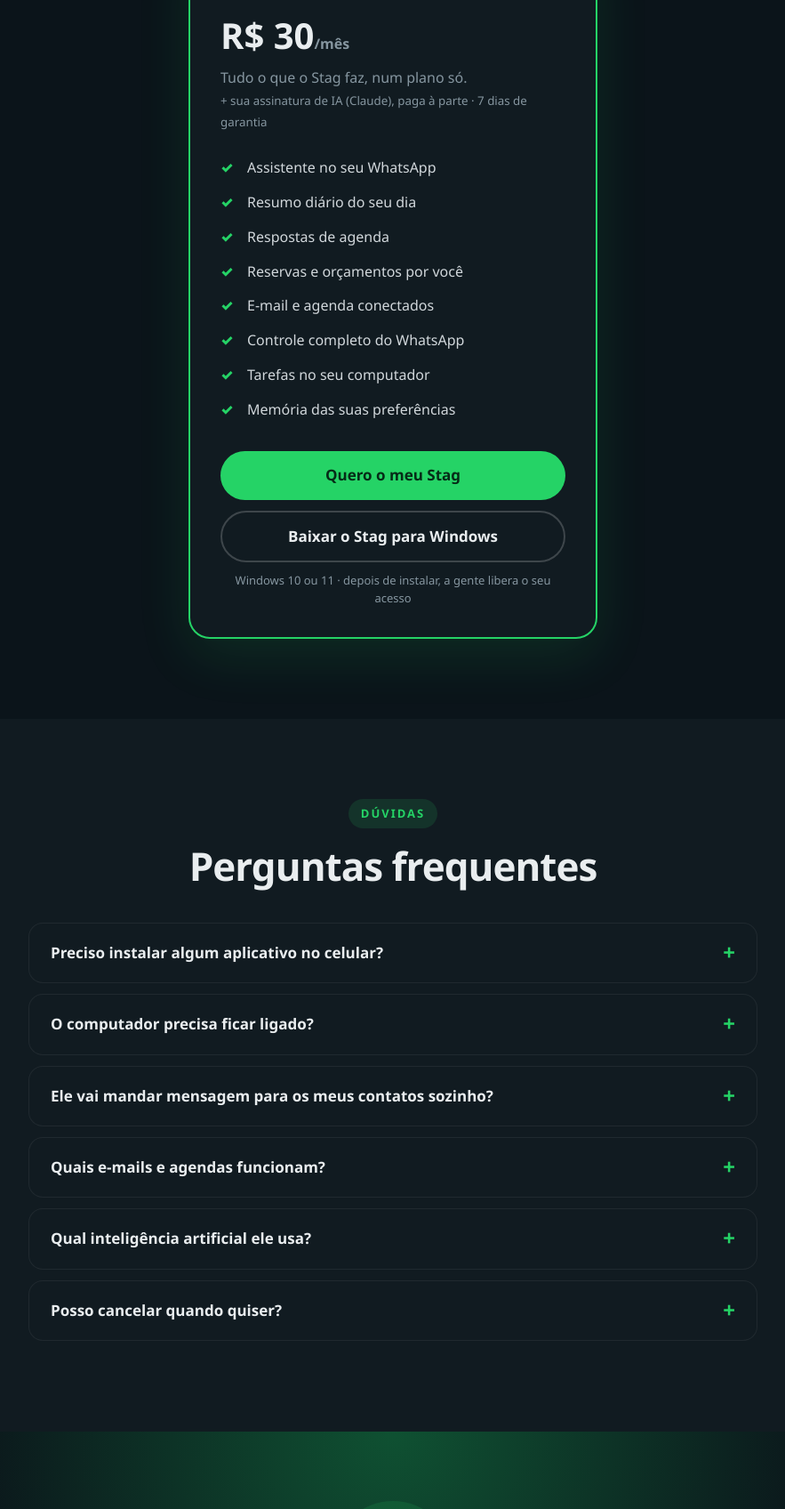
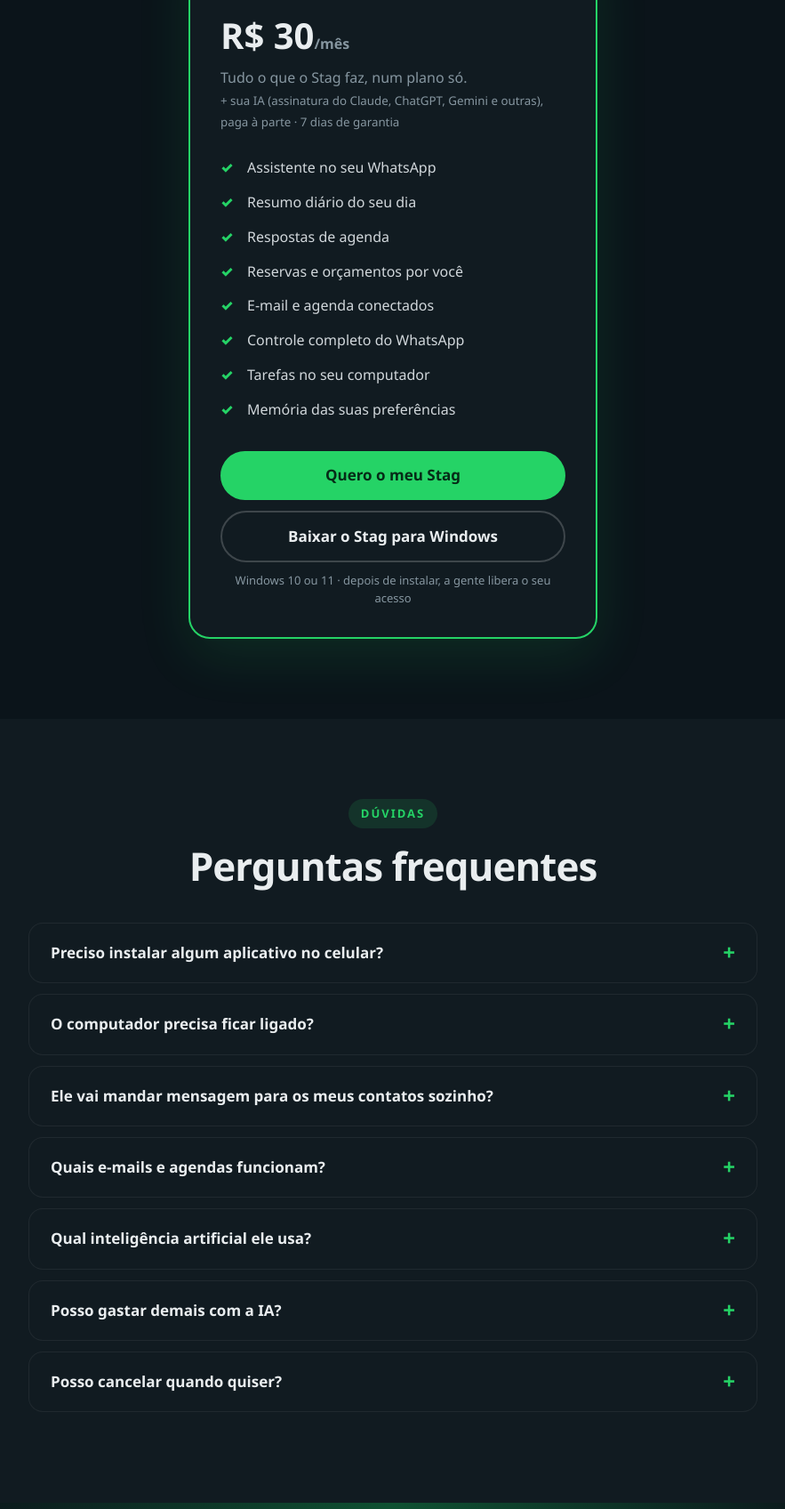
Before and after one commit to stag-ia/stag-ia.github.io, a plain HTML site: page index.html in a window 1280 px wide. Shown: the part 4552-6248 px from the top of the page at 89% size, without its empty margins (198-1081 px from the left). Drawn offline with Linux system fonts and the light colour scheme.

Commit message:
FAQ: Stag funciona com Claude e outras IAs; nova pergunta sobre gasto com IA
Co-Authored-By: Claude Opus 5.5 <noreply@anthropic.com>

```diff
--- a/index.html
+++ b/index.html
@@ -185,7 +185,7 @@ footer .wrap{display:flex;justify-content:space-between;flex-wrap:wrap;gap:10px}
     <div class="plano dest">
       <h3>Stag</h3>
       <div class="preco">R$ 30<small>/mês</small></div>
-      <p style="color:var(--cinza)">Tudo o que o Stag faz, num plano só.<br><small>+ sua assinatura de IA (Claude), paga à parte · 7 dias de garantia</small></p>
+      <p style="color:var(--cinza)">Tudo o que o Stag faz, num plano só.<br><small>+ sua IA (assinatura do Claude, ChatGPT, Gemini e outras), paga à parte · 7 dias de garantia</small></p>
       <ul><li>Assistente no seu WhatsApp</li><li>Resumo diário do seu dia</li><li>Respostas de agenda</li><li>Reservas e orçamentos por você</li><li>E-mail e agenda conectados</li><li>Controle completo do WhatsApp</li><li>Tarefas no seu computador</li><li>Memória das suas preferências</li></ul>
       <a class="btn" href="https://pay.kiwify.com.br/5usC1bp" target="_blank">Quero o meu Stag</a>
       <a class="btn sec" href="download/assistente-pc.zip" download style="margin-top:12px">Baixar o Stag para Windows</a>
@@ -201,7 +201,8 @@ footer .wrap{display:flex;justify-content:space-between;flex-wrap:wrap;gap:10px}
     <details><summary>O computador precisa ficar ligado?</summary><p>Sim. O Stag funciona enquanto o computador está ligado e conectado à internet, do mesmo jeito que o WhatsApp Web.</p></details>
     <details><summary>Ele vai mandar mensagem para os meus contatos sozinho?</summary><p>Não sem a sua autorização. Antes de qualquer coisa que outra pessoa vai ver, ele te mostra o que vai fazer e espera o seu ok. Conversar por você é um recurso que você liga quando quiser.</p></details>
     <details><summary>Quais e-mails e agendas funcionam?</summary><p>Gmail, Outlook e a agenda do Google.</p></details>
-    <details><summary>Qual inteligência artificial ele usa?</summary><p>O Stag usa o Claude, uma das IAs mais avançadas do mundo, com a sua assinatura ou uma chave de API. A gente te ajuda a configurar.</p></details>
+    <details><summary>Qual inteligência artificial ele usa?</summary><p>Você escolhe. O caminho mais completo é a sua assinatura do Claude: com ela, o Stag usa o Claude direto no seu WhatsApp, abre as fotos que você manda e pesquisa na internet. Ele também funciona com uma chave da Anthropic (a empresa do Claude) ou com outras IAs: ChatGPT (OpenAI), Gemini, DeepSeek, Groq, OpenRouter e até o Ollama, que roda no seu próprio computador e não precisa de chave. Nessas outras IAs, alguns recursos ficam mais limitados. A gente te ajuda a configurar.</p></details>
+    <details><summary>Posso gastar demais com a IA?</summary><p>Na assinatura do Claude, não: você paga o valor fixo do plano, e o máximo que acontece é a sessão esgotar e voltar depois de algumas horas. Com chave de API, você paga pelo uso, e por isso o Stag vai ter um teto de gasto mensal próprio: começa em US$ 5 (você ajusta como quiser), avisa quando chegar a 80% e para quando bater o teto. Ele também vai ter um freio que corta a IA se ela for chamada sem parar.</p></details>
     <details><summary>Posso cancelar quando quiser?</summary><p>Sim, sem multa.</p></details>
   </div>
 </div></section>
```
